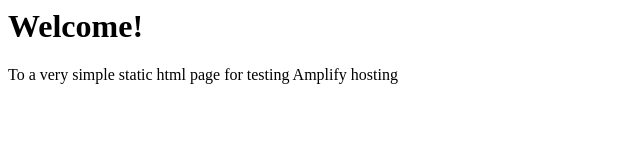
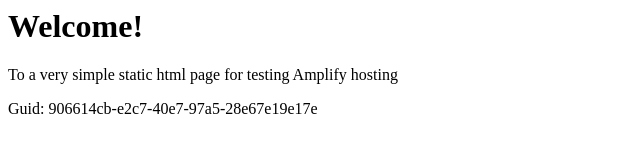
Before and after one commit to aws-aemilia-lhr/Github-PR-Commit-Integration-Test-DoNotTouch-Gith-OKSLNVO2-v1-preprod-eu-west-2, a website: page src/index.html in a window 1280 px wide. Shown: the whole page, without its empty margins (0-640 px from the left). Drawn offline with Linux system fonts and the light colour scheme.

Commit message:
commit from integ tests

```diff
--- a/src/index.html
+++ b/src/index.html
@@ -1,3 +1,5 @@
+
+
 <html lang="en">
 
 <head>
@@ -10,6 +12,6 @@
 <body>
     <h1>Welcome!</h1>
     <p>To a very simple static html page for testing Amplify hosting</p>
-</body>
+    <p>Guid: 906614cb-e2c7-40e7-97a5-28e67e19e17e</p></body>
 
 </html>
```
